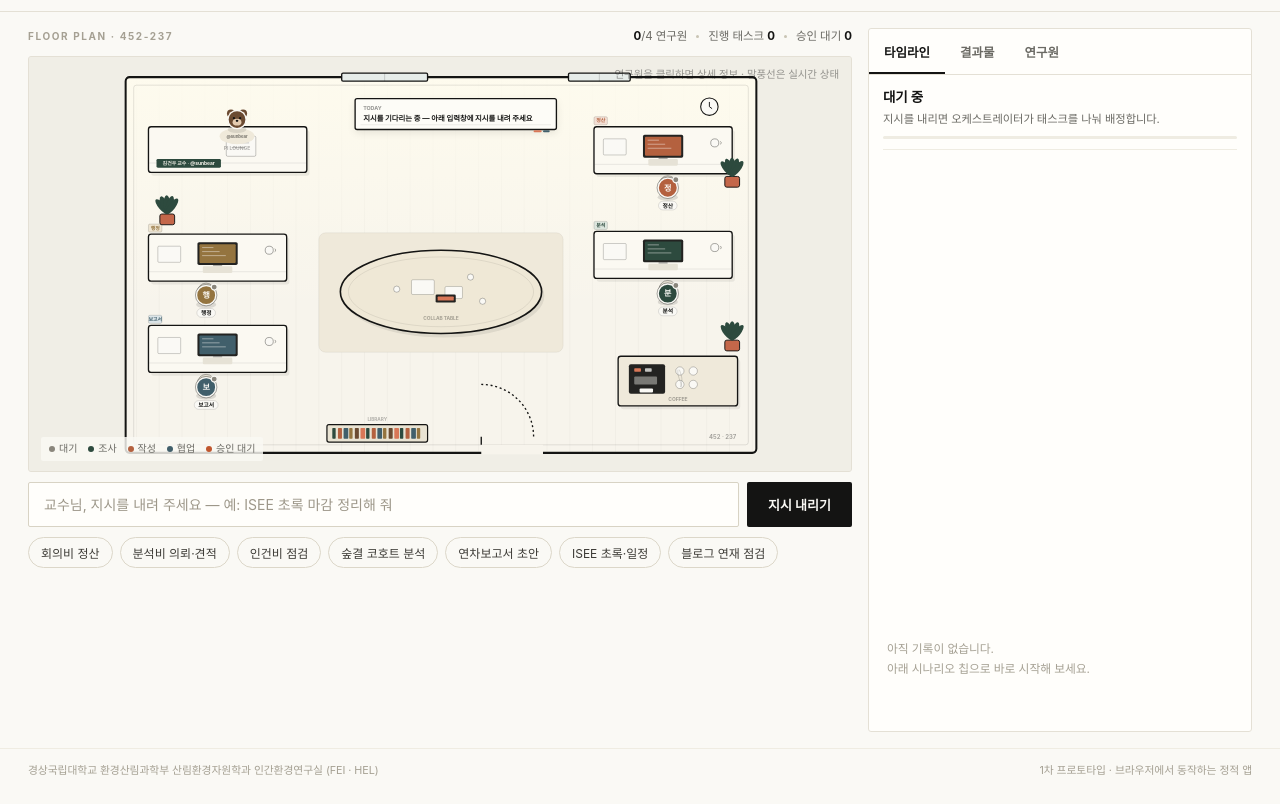
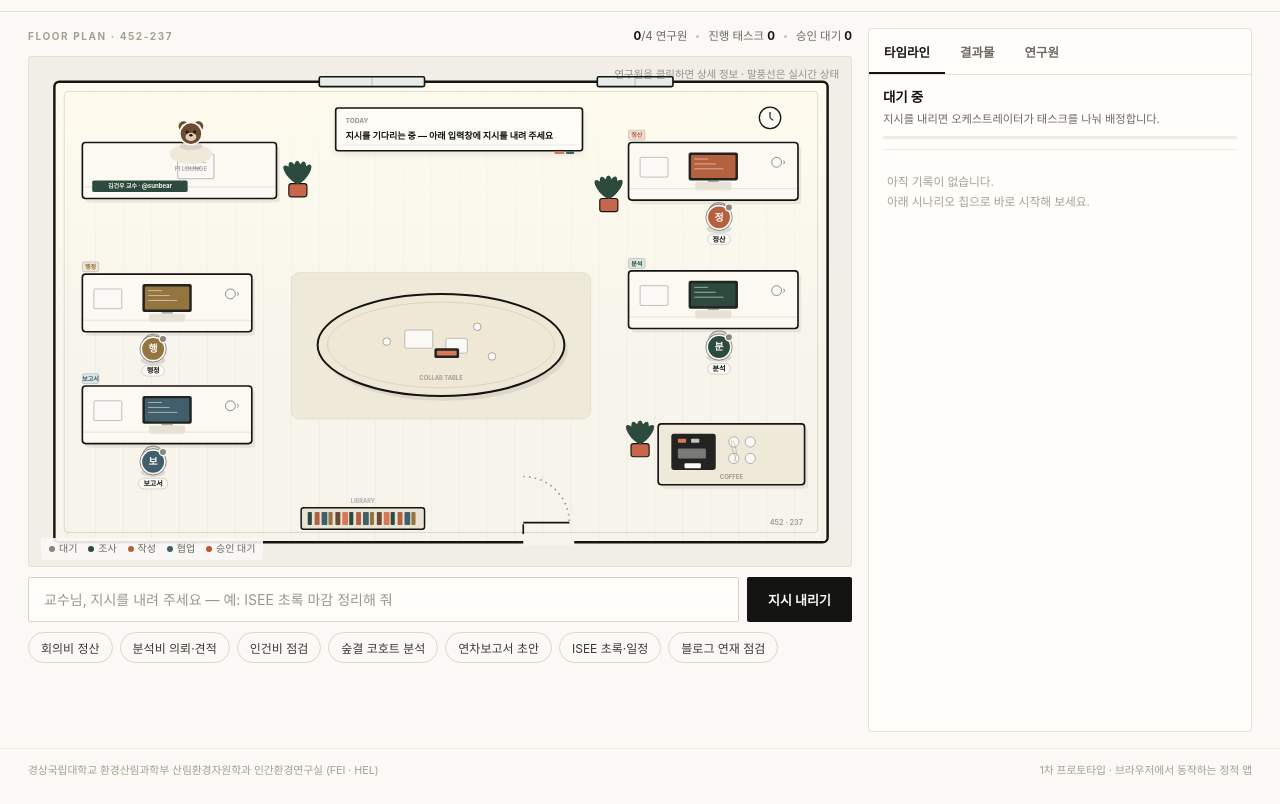
Before and after one commit to sunbear5020/sunbear5020.github.io, a plain HTML site: page office/index.html in a window 1280 px wide. Shown: the part 56-860 px from the top of the page. Drawn offline with Linux system fonts and the light colour scheme.

Commit message:
style(office): 캔버스 비율·문·명패·화분 배치 다듬기, 빈 로그 위치 수정

```diff
--- a/office/assets/office.css
+++ b/office/assets/office.css
@@ -137,17 +137,17 @@ body {
 .live-stats b { color: var(--charcoal); font-weight: 700; }
 
 .canvas-wrap {
-  position: relative; height: clamp(360px, 52vh, 590px);
+  position: relative; aspect-ratio: 1000 / 620; max-height: calc(100vh - 250px);
   background: var(--sand); border: 1px solid var(--line);
   border-radius: var(--radius); overflow: hidden;
 }
 #officeCanvas { display: block; width: 100%; height: 100%; touch-action: manipulation; }
 
 .canvas-legend {
-  position: absolute; left: 12px; bottom: 10px;
+  position: absolute; left: 12px; bottom: 6px;
   display: flex; gap: 11px; flex-wrap: wrap;
   font-size: 10px; color: var(--muted);
-  background: rgba(250,249,245,.82); padding: 4px 8px; border-radius: 2px;
+  background: rgba(250,249,245,.9); padding: 3px 8px; border-radius: 2px;
   pointer-events: none;
 }
 .canvas-legend span { display: inline-flex; align-items: center; gap: 4px; }
@@ -233,7 +233,7 @@ body {
 .log-item p { margin: 0; font-size: 11.9px; line-height: 1.52; color: #33322E; word-break: keep-all; }
 .log-item[data-live="1"] p { color: var(--terra-deep); font-style: italic; }
 .log-item.is-warn p { color: var(--terra-deep); }
-.log-empty { font-size: 11.8px; color: var(--muted-2); padding: 26px 4px; line-height: 1.7; }
+.log-empty { font-size: 11.8px; color: var(--muted-2); padding: 10px 4px 0; line-height: 1.7; }
 
 .pane-note { font-size: 11.4px; color: var(--muted); line-height: 1.55; margin: 12px 0; }
 .pane-note b { color: var(--charcoal); }
@@ -446,7 +446,7 @@ dialog::backdrop { background: rgba(20,20,19,.42); backdrop-filter: blur(2px); }
   .pane[data-pane="timeline"].is-on { display: flex; }
   .pane { max-height: none; }
   .log { max-height: 340px; }
-  .canvas-wrap { height: auto; aspect-ratio: 1000 / 620; min-height: 210px; }
+  .canvas-wrap { max-height: none; min-height: 0; }
   .canvas-hint { display: none; }
   .foot { padding: 12px 14px 22px; }
 }
--- a/office/assets/scene.js
+++ b/office/assets/scene.js
@@ -271,10 +271,12 @@ const Scene = (() => {
     ctx.save();
     ctx.strokeStyle = CH; ctx.lineWidth = 2;
     ctx.fillStyle = '#F7F4EC';
-    ctx.fillRect(560, 578, 92, 14);
-    ctx.beginPath(); ctx.moveTo(560, 578); ctx.lineTo(560, 566); ctx.stroke();
-    ctx.setLineDash([3, 4]);
-    ctx.beginPath(); ctx.arc(560, 566, 78, -Math.PI / 2, 0); ctx.stroke();
+    ctx.fillRect(600, 580, 62, 14);
+    ctx.beginPath(); ctx.moveTo(600, 580); ctx.lineTo(600, 568); ctx.stroke();
+    ctx.beginPath(); ctx.moveTo(600, 566); ctx.lineTo(656, 566); ctx.stroke();
+    ctx.setLineDash([2, 5]);
+    ctx.strokeStyle = 'rgba(20,20,19,.4)';
+    ctx.beginPath(); ctx.arc(600, 566, 56, -Math.PI / 2, 0); ctx.stroke();
     ctx.setLineDash([]);
     ctx.restore();
 
@@ -303,7 +305,7 @@ const Scene = (() => {
   }
 
   function drawWhiteboard(time) {
-    const x = 372, y = 62, w = 300, h = 46;
+    const x = 372, y = 62, w = 300, h = 52;
     ctx.save();
     ctx.shadowColor = 'rgba(20,20,19,.10)';
     ctx.shadowBlur = 8;
@@ -318,12 +320,12 @@ const Scene = (() => {
     ctx.strokeStyle = 'rgba(20,20,19,.10)'; ctx.lineWidth = 1;
     ctx.beginPath(); ctx.moveTo(x + 8, y + h - 7); ctx.lineTo(x + w - 8, y + h - 7); ctx.stroke();
 
-    label('TODAY', x + 12, y + 15, 8, 'rgba(20,20,19,.45)', '700', 'left');
+    label('TODAY', x + 12, y + 16, 8, 'rgba(20,20,19,.45)', '700', 'left');
     const t = planText || '지시를 기다리는 중 — 아래 입력창에 지시를 내려 주세요';
     ctx.font = '700 11px "Pretendard", -apple-system, "Apple SD Gothic Neo", sans-serif';
     ctx.fillStyle = CH;
     ctx.textAlign = 'left'; ctx.textBaseline = 'middle';
-    ctx.fillText(fit(t, 276), x + 12, y + 30);
+    ctx.fillText(fit(t, 274), x + 12, y + 34);
 
     // 마커 트레이
     ctx.fillStyle = TERRA;
@@ -346,8 +348,8 @@ const Scene = (() => {
 
     // 명패
     ctx.fillStyle = SAGE;
-    roundRect(x + 12, y + h - 20, 96, 13, 2); ctx.fill();
-    label('김건우 교수 · @sunbear', x + 60, y + h - 13.5, 7.4, '#F7F4EC', '700');
+    roundRect(x + 12, y + h - 22, 116, 14, 2); ctx.fill();
+    label('김건우 교수 · @sunbear', x + 70, y + h - 15, 7.4, '#F7F4EC', '700');
 
     // 서류·노트북
     ctx.fillStyle = PAPER; ctx.strokeStyle = 'rgba(20,20,19,.35)'; ctx.lineWidth = 1;
@@ -407,7 +409,6 @@ const Scene = (() => {
       ctx.beginPath(); ctx.ellipse(x + dx, y + dy, 1.7, 1.7 * blink, 0, 0, Math.PI * 2); ctx.fill();
     });
 
-    label('@sunbear', x, y + 26, 6.4, 'rgba(20,20,19,.55)', '700');
     ctx.restore();
   }
 
@@ -576,7 +577,7 @@ const Scene = (() => {
   }
 
   function drawPlants(time) {
-    [[92, 232], [934, 176], [934, 420]].forEach(([x, y], i) => {
+    [[326, 152], [704, 170], [742, 468]].forEach(([x, y], i) => {
       const sw = Math.sin(time * 1.1 + i) * 0.02;
       ctx.save();
       ctx.translate(x, y);
--- a/office/index.html
+++ b/office/index.html
@@ -81,8 +81,8 @@
           <p class="run-sub" id="runSub">지시를 내리면 오케스트레이터가 태스크를 나눠 배정합니다.</p>
           <div class="progress" aria-hidden="true"><i id="runBar" style="width:0%"></i></div>
         </div>
+        <p class="log-empty" id="logEmpty">아직 기록이 없습니다.<br />아래 시나리오 칩으로 바로 시작해 보세요.</p>
         <ol class="log" id="log" aria-live="polite"></ol>
-        <p class="log-empty" id="logEmpty">아직 기록이 없습니다.<br />아래 시나리오 칩으로 바로 시작해 보세요.</p>
       </div>
 
       <div class="pane" data-pane="results" id="paneResults">
```
